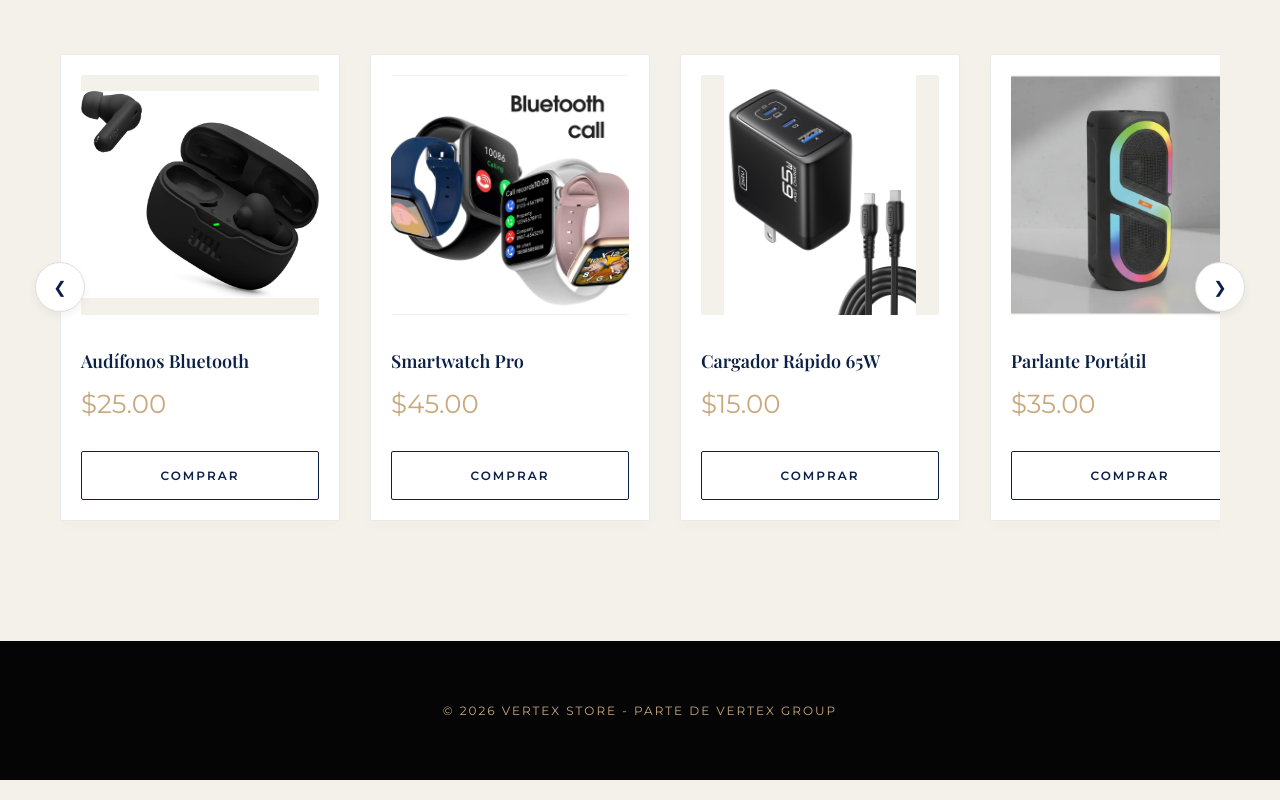
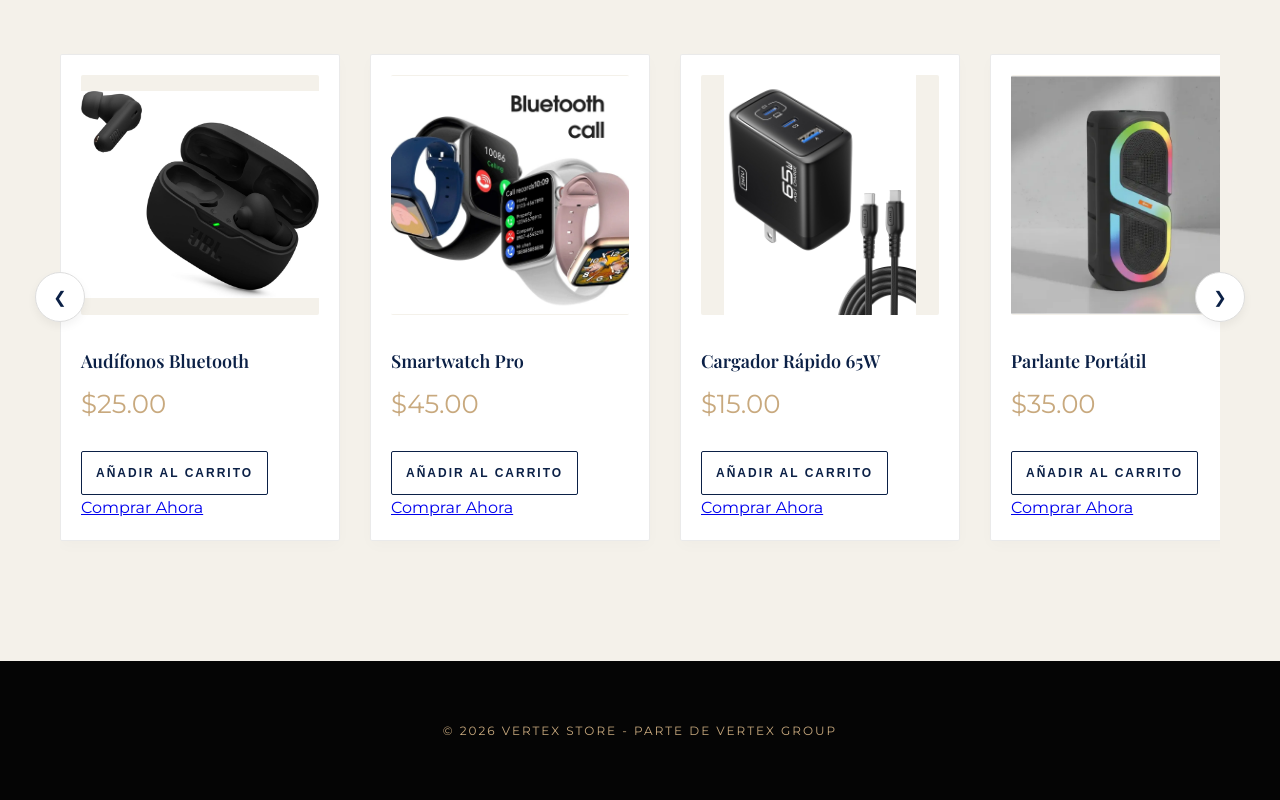
Before and after one commit to wladimirjoseespinalbaque-netizen/vertex-group, a plain HTML site: page vertex-store/index.html in a window 1280 px wide. Shown: the part 1055-1855 px from the top of the page. Drawn offline with nearby package versions, Linux system fonts and the light colour scheme; a web font is replaced by a local one.

Commit message:
Update index.html

```diff
--- a/vertex-store/index.html
+++ b/vertex-store/index.html
@@ -19,7 +19,9 @@
             <a href="../index.html">← Volver a Vertex Group</a>
             <a href="#categorias">Categorías</a>
             <a href="#contacto">Contacto</a>
-            <button class="btn-search" onclick="abrirBuscador()"> Buscar</button>
+            <!-- NUEVO: Botón del carrito -->
+            <a href="checkout.html" class="btn-carrito">🛒 Carrito (<span id="contador-carrito">0</span>)</a>
+            <button class="btn-search" onclick="abrirBuscador()">BUSCAR</button>
         </nav>
     </header>
 
@@ -83,28 +85,33 @@
                     <img src="img/audifonos_bluetooth.jpg" alt="Audífonos" class="img-producto">
                     <h3>Audífonos Bluetooth</h3>
                     <p class="precio">$25.00</p>
-                    <a href="checkout.html?producto=Audifonos%20Bluetooth&precio=$25.00" class="btn-comprar">Comprar</a>
+                    <!-- NUEVO: Botones del carrito y comprar ahora -->
+                    <button onclick="agregarAlCarrito(1, 'Audífonos Bluetooth', 25.00, 'img/audifonos_bluetooth.jpg')" class="btn-comprar">Añadir al Carrito</button>
+                    <a href="checkout.html?producto=Audifonos%20Bluetooth&precio=$25.00" class="btn-comprar-ahora">Comprar Ahora</a>
                 </div>
 
                 <div class="tarjeta-producto" data-nombre="smartwatch pro reloj" data-categoria="tecnologia">
                     <img src="img/Smartwatch_Pro.jpg" alt="Smartwatch" class="img-producto">
                     <h3>Smartwatch Pro</h3>
                     <p class="precio">$45.00</p>
-                    <a href="checkout.html?producto=Smartwatch%20Pro&precio=$45.00" class="btn-comprar">Comprar</a>
+                    <button onclick="agregarAlCarrito(2, 'Smartwatch Pro', 45.00, 'img/Smartwatch_Pro.jpg')" class="btn-comprar">Añadir al Carrito</button>
+                    <a href="checkout.html?producto=Smartwatch%20Pro&precio=$45.00" class="btn-comprar-ahora">Comprar Ahora</a>
                 </div>
 
                 <div class="tarjeta-producto" data-nombre="cargador rapido" data-categoria="tecnologia">
                     <img src="img/Cargador_Rápido_65W.jpg" alt="Cargador" class="img-producto">
                     <h3>Cargador Rápido 65W</h3>
                     <p class="precio">$15.00</p>
-                    <a href="checkout.html?producto=Cargador%20Rapido%2065W&precio=$15.00" class="btn-comprar">Comprar</a>
+                    <button onclick="agregarAlCarrito(3, 'Cargador Rápido 65W', 15.00, 'img/Cargador_Rápido_65W.jpg')" class="btn-comprar">Añadir al Carrito</button>
+                    <a href="checkout.html?producto=Cargador%20Rapido%2065W&precio=$15.00" class="btn-comprar-ahora">Comprar Ahora</a>
                 </div>
 
                 <div class="tarjeta-producto" data-nombre="parlante portatil" data-categoria="tecnologia">
                     <img src="img/Parlante_Portátil.jpg" alt="Parlante" class="img-producto">
                     <h3>Parlante Portátil</h3>
                     <p class="precio">$35.00</p>
-                    <a href="checkout.html?producto=Parlante%20Portatil&precio=$35.00" class="btn-comprar">Comprar</a>
+                    <button onclick="agregarAlCarrito(4, 'Parlante Portátil', 35.00, 'img/Parlante_Portátil.jpg')" class="btn-comprar">Añadir al Carrito</button>
+                    <a href="checkout.html?producto=Parlante%20Portatil&precio=$35.00" class="btn-comprar-ahora">Comprar Ahora</a>
                 </div>
 
             </div>
```
